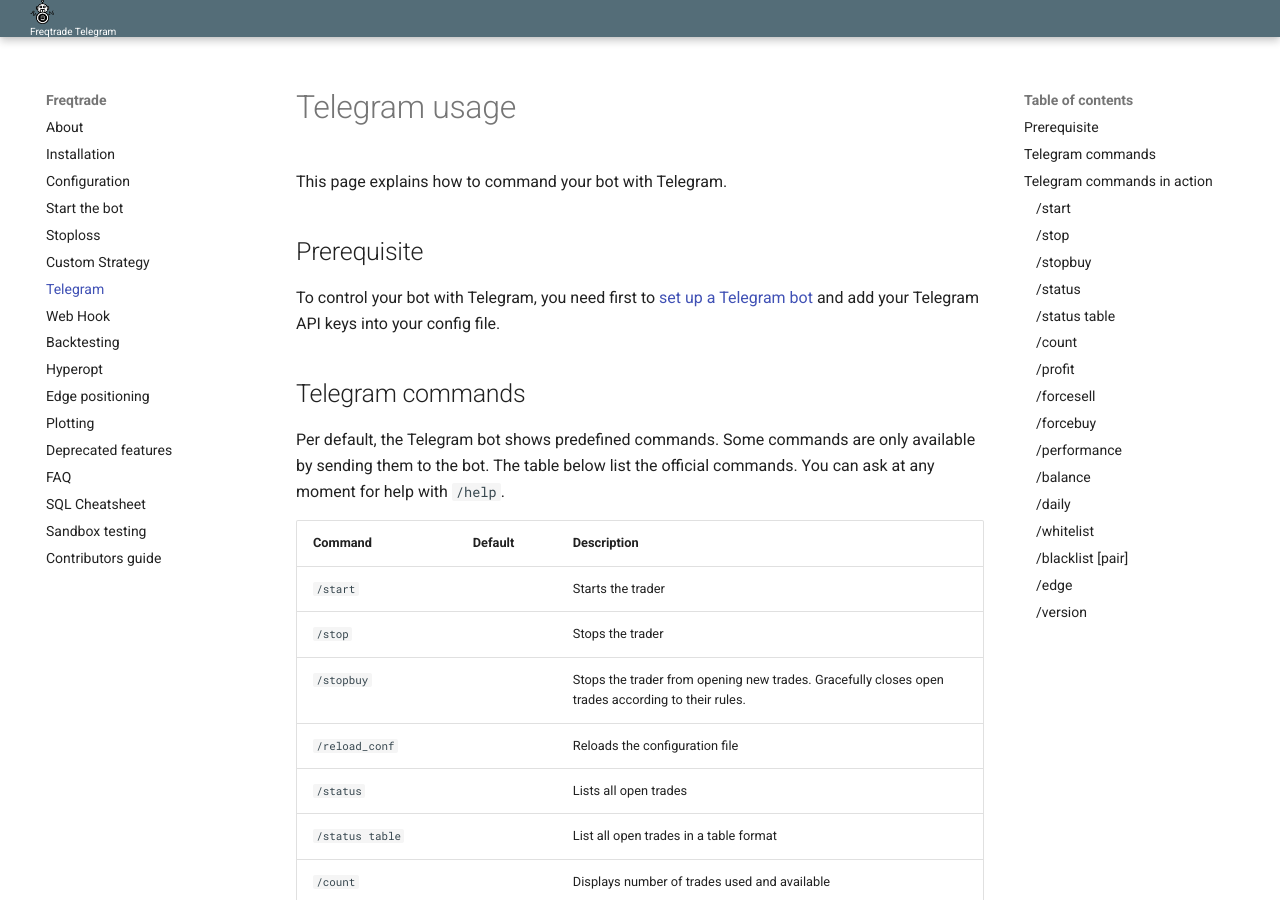
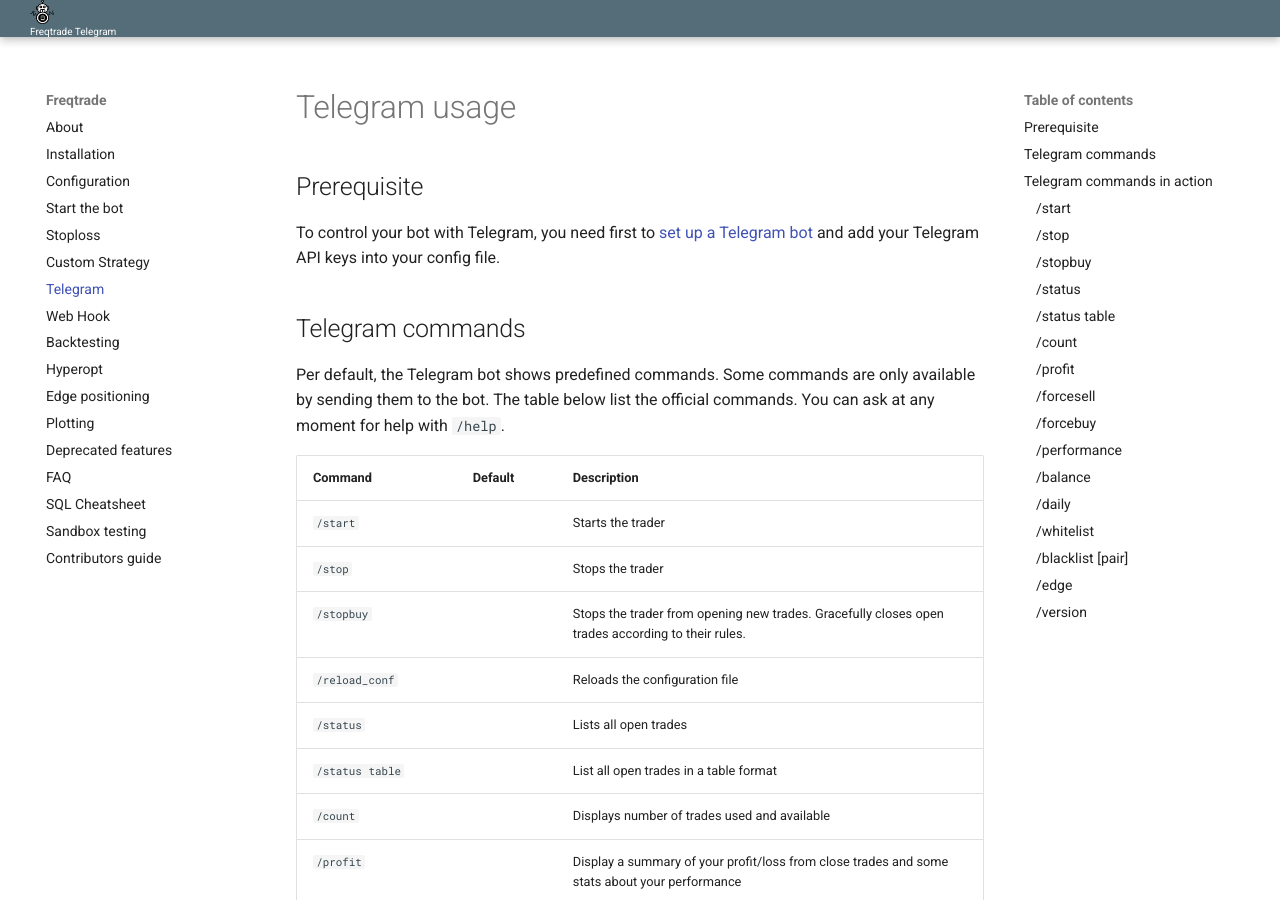
Before and after one commit to jacksonmori755/Crypto-trading-bot, an MkDocs documentation site: the page built from docs/telegram-usage.md, in a window 1280 px wide and 900 px high. Built offline with MkDocs 1.6.1 and Material for MkDocs 9.7.7, drawn with Linux system fonts in a browser that asks for light colours.

Commit message:
Remove unnecessary comment

```diff
--- a/docs/telegram-usage.md
+++ b/docs/telegram-usage.md
@@ -1,13 +1,13 @@
 # Telegram usage
 
-This page explains how to command your bot with Telegram.
+## Prerequisite
 
-## Prerequisite
 To control your bot with Telegram, you need first to
 [set up a Telegram bot](installation.md)
 and add your Telegram API keys into your config file.
 
 ## Telegram commands
+
 Per default, the Telegram bot shows predefined commands. Some commands
 are only available by sending them to the bot. The table below list the
 official commands. You can ask at any moment for help with `/help`.
--- a/docs/webhook-config.md
+++ b/docs/webhook-config.md
@@ -1,6 +1,4 @@
 # Webhook usage
-
-This page explains how to configure your bot to talk to webhooks.
 
 ## Configuration
 
```
